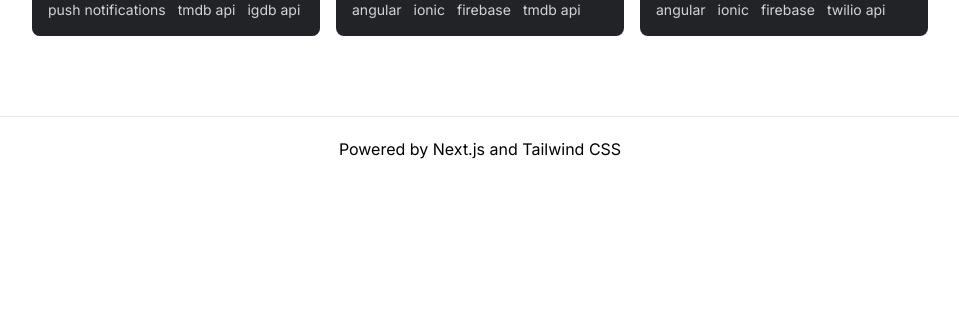
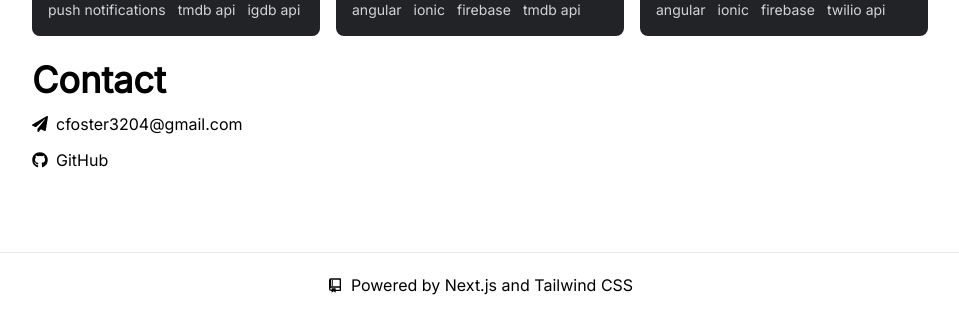
Before and after one commit to cfoster5/portfolio, a Next.js app: page / in a window 1280 px wide. Shown: the part 852-1166 px from the top of the page, without its empty margins (160-1119 px from the left). Before the commit the page ends 1033 px from the top, so only its background shows below. Built offline with nearby package versions, Linux system fonts and the light colour scheme; grey boxes are pictures that could not be loaded.

Commit message:
Added email and GitHub icons and links

```diff
--- a/pages/index.tsx
+++ b/pages/index.tsx
@@ -3,7 +3,19 @@ import type { NextPage } from "next";
 import Head from "next/head";
 import Image from "next/image";
 import { useState } from "react";
+import { FaGithub, FaPaperPlane } from "react-icons/fa";
+import { RiGitRepositoryLine } from "react-icons/ri";
 import { projects } from "../projects";
+
+const Popover = () => {
+  return (
+    <div className="fixed top-0 z-[1001] flex h-full w-full overflow-auto">
+      <div className="relative z-[100] m-auto w-max max-w-[600px]">
+        <div className="h-48 w-96 bg-red-500"></div>
+      </div>
+    </div>
+  );
+};
 
 const Home: NextPage = () => {
   // const [angle, setAngle] = useState(8);
@@ -32,6 +44,7 @@ const Home: NextPage = () => {
   // }
 
   return (
+    <>
       <div className="flex min-h-screen flex-col items-center justify-center bg-white dark:bg-zinc-900 dark:text-white">
         {/* <div className="flex min-h-screen flex-col items-center justify-center py-2"> */}
         <Head>
@@ -76,9 +89,9 @@ const Home: NextPage = () => {
           <div className="max-w-4xl">
             <h2 className="mt-6 text-4xl font-bold">About Me</h2>
             <p className="mt-3">
-            I&apos;m currently an Application Analyst in the financial services
-            industry, specializing in SharePoint and API development. I lead
-            custom development in SharePoint using React and Angular.
+              I&apos;m currently an Application Analyst in the financial
+              services industry, specializing in SharePoint and API development.
+              I lead custom development in SharePoint using React and Angular.
             </p>
             <p>
               I love movies, shows, and games and often combine these interests
@@ -89,7 +102,10 @@ const Home: NextPage = () => {
 
           <div className="mt-3 block gap-4 space-y-4 sm:flex sm:space-y-0">
             {projects.map((project, index) => (
-            <div key={index} className="flex w-full flex-col flex-nowrap gap-4">
+              <div
+                key={index}
+                className="flex w-full flex-col flex-nowrap gap-4"
+              >
                 <motion.div
                   // className="relative h-96 rounded-lg bg-blue-500 sm:w-80"
                   className="relative h-[30rem] cursor-pointer overflow-hidden sm:w-auto"
@@ -111,7 +127,9 @@ const Home: NextPage = () => {
                     }}
                   />
                   <div className="absolute bottom-0 p-4 pt-0">
-                  <p className="text-xl font-bold text-white">{project.name}</p>
+                    <p className="text-xl font-bold text-white">
+                      {project.name}
+                    </p>
                     <div className="flex flex-wrap gap-3">
                       {project.tags.map((tag) => (
                         <span
@@ -128,26 +146,53 @@ const Home: NextPage = () => {
             ))}
           </div>
 
-        {/* <div className="max-w-4xl">
+          <div className="max-w-4xl">
             <h2 className="mt-6 text-4xl font-bold">Contact</h2>
             <div className="mt-3 flex">
-            <Image
+              {/* <Image
               src="/paper-plane.svg"
               alt="paper-plane"
               width={16}
               height={16}
-            />
-            <span className="ml-2">Email</span>
+            /> */}
+              <a
+                href="mailto:cfoster3204@gmail.com"
+                className="flex items-center hover:underline"
+              >
+                <FaPaperPlane />
+                <span className="ml-2">cfoster3204@gmail.com</span>
+              </a>
             </div>
-        </div> */}
+            <div className="mt-3 flex">
+              {/* <Image
+              src="/paper-plane.svg"
+              alt="paper-plane"
+              width={16}
+              height={16}
+            /> */}
+              <a
+                href="https://github.com/cfoster5"
+                className="flex items-center hover:underline"
+              >
+                <FaGithub />
+                <span className="ml-2">GitHub</span>
+              </a>
+            </div>
+          </div>
         </main>
 
         <footer className="flex h-8 w-full items-center justify-center border-t p-8">
-        <p className="flex items-center justify-center gap-2">
+          <a
+            className="flex items-center justify-center gap-2 hover:underline"
+            href="https://github.com/cfoster5/portfolio"
+          >
+            <RiGitRepositoryLine />
             Powered by Next.js and Tailwind CSS
-        </p>
+          </a>
         </footer>
       </div>
+      {/* <Popover /> */}
+    </>
   );
 };
 
```
Lines whose indentation alone changed are shown as unchanged.
